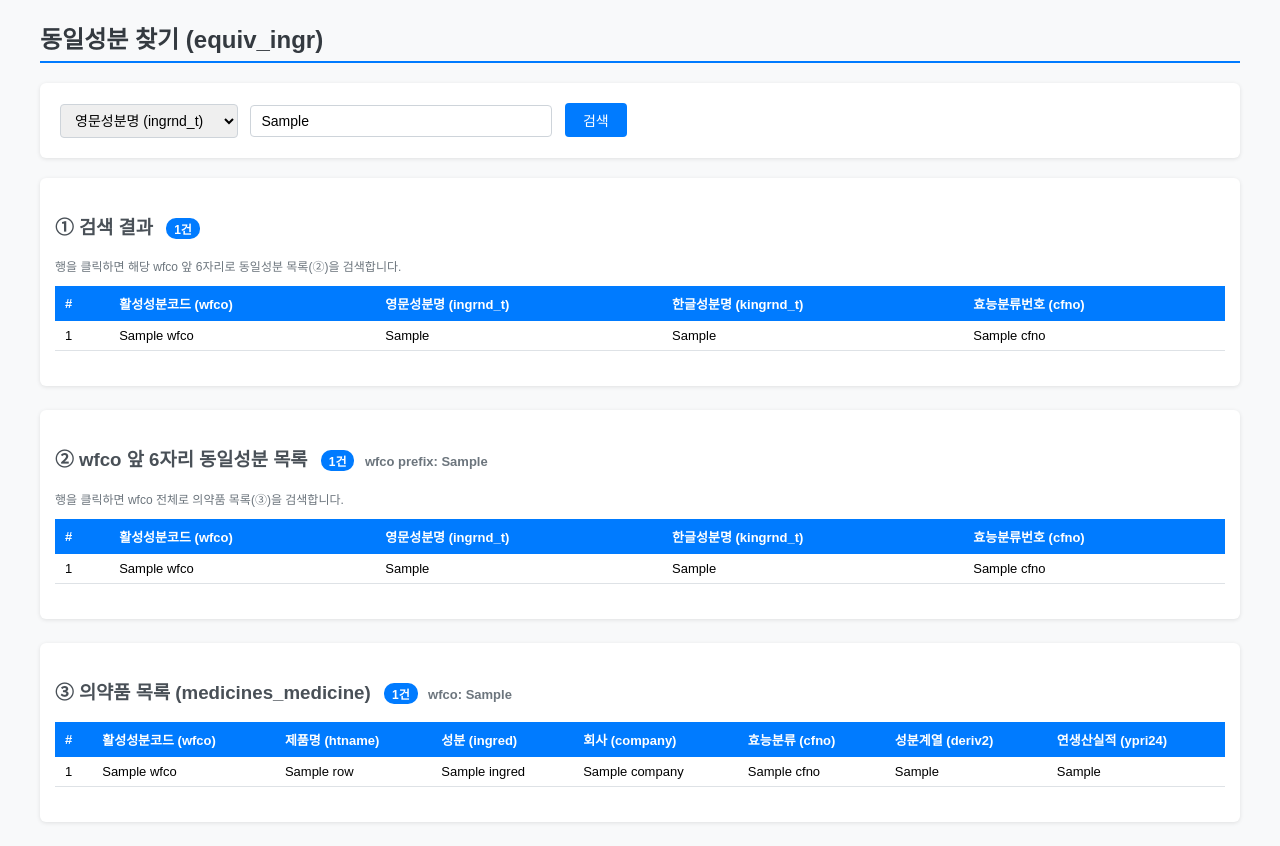
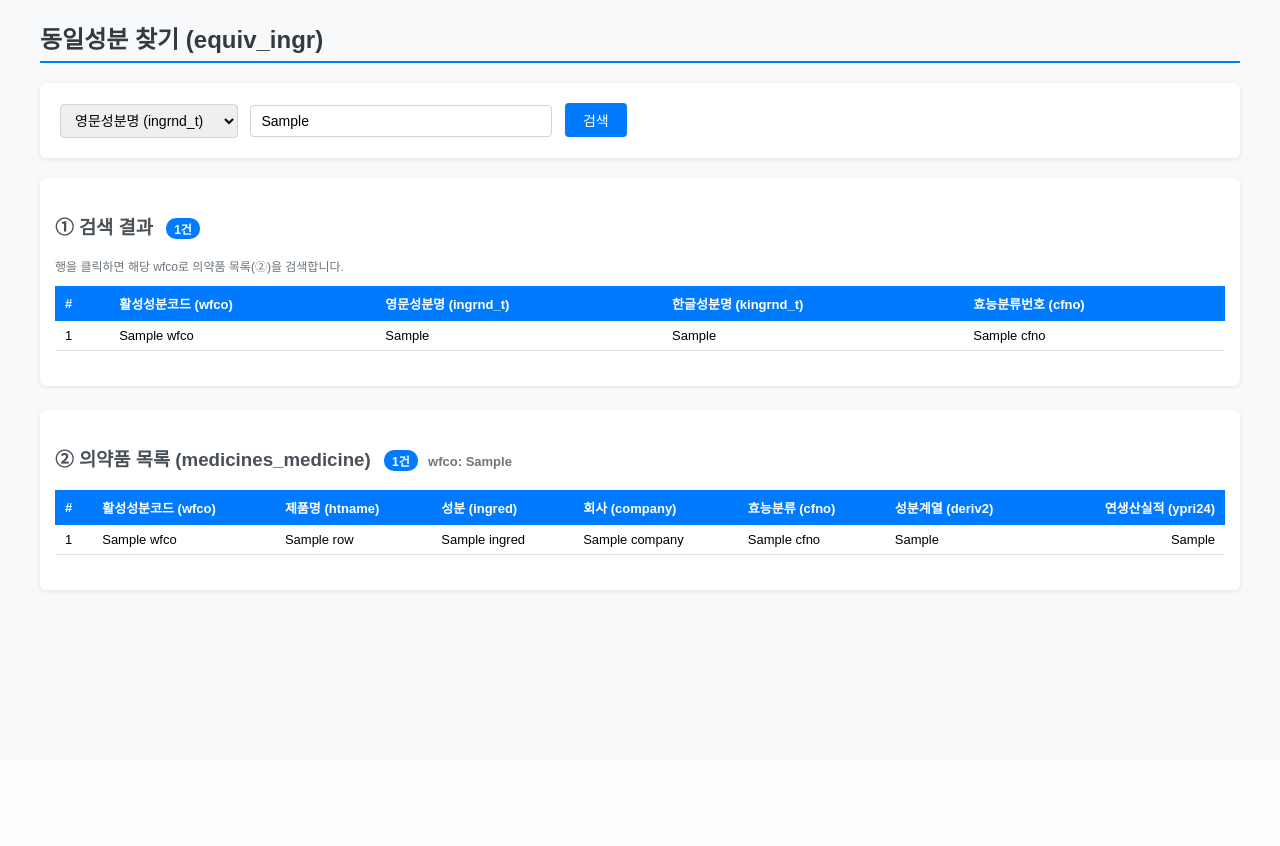
Before and after one commit to ywhcho/di_dups65, a Django app: template templates/equiv_ingr/search.html in a window 1280 px wide. Shown: the part 40-886 px from the top of the page. After the commit the page ends 632 px from the top, so only its background shows below. Run offline with Django 4.2, Linux system fonts and the light colour scheme; the template is opened without the code that fills it: most values are stand-ins (such as "Sample title", 1, 10 or a date in 2020).

Commit message:
Simplify equiv_ingr to two-step wfco search

```diff
--- a/templates/equiv_ingr/search.html
+++ b/templates/equiv_ingr/search.html
@@ -28,7 +28,7 @@
     <span class="badge">{{ table1_page.paginator.count }}건</span>
   </h3>
   <p style="font-size:12px;color:#6c757d;">
-    행을 클릭하면 해당 wfco 앞 6자리로 동일성분 목록(②)을 검색합니다.
+    행을 클릭하면 해당 wfco로 의약품 목록(②)을 검색합니다.
   </p>
   {% if table1_page.object_list %}
   <table>
@@ -44,12 +44,11 @@
     <tbody>
       {% for row in table1_page %}
       {% with row_no=table1_page.start_index|add:forloop.counter0 %}
-      {% with w6=row.wfco|slice:":6" %}
-      <tr class="clickable-row {% if wfco6 == w6 %}selected{% endif %}"
+      <tr class="clickable-row {% if wfco_full == row.wfco %}selected{% endif %}"
           data-nav="table1"
           data-type="{{ query_type }}"
           data-val="{{ query_val }}"
-          data-wfco6="{{ w6 }}"
+          data-wfco="{{ row.wfco }}"
           data-page1="{{ table1_page.number }}">
         <td>{{ row_no }}</td>
         <td>{{ row.wfco }}</td>
@@ -57,7 +56,6 @@
         <td>{{ row.kingrnd_t }}</td>
         <td>{{ row.cfno }}</td>
       </tr>
-      {% endwith %}
       {% endwith %}
       {% endfor %}
     </tbody>
@@ -67,17 +65,17 @@
   {% if table1_page.has_other_pages %}
   <div class="pagination">
     {% if table1_page.has_previous %}
-      <a href="?type={{ query_type|urlencode }}&val={{ query_val|urlencode }}&wfco6={{ wfco6|urlencode }}&wfco={{ wfco_full|urlencode }}&page1={{ table1_page.previous_page_number }}&page2={{ request.GET.page2|default:1 }}&page3={{ request.GET.page3|default:1 }}">이전</a>
+      <a href="?type={{ query_type|urlencode }}&val={{ query_val|urlencode }}&wfco={{ wfco_full|urlencode }}&page1={{ table1_page.previous_page_number }}&page2={{ request.GET.page2|default:1 }}">이전</a>
     {% endif %}
     {% for num in table1_page.paginator.page_range %}
       {% if table1_page.number == num %}
         <span class="current">{{ num }}</span>
       {% elif num >= table1_page.number|add:-3 and num <= table1_page.number|add:3 %}
-        <a href="?type={{ query_type|urlencode }}&val={{ query_val|urlencode }}&wfco6={{ wfco6|urlencode }}&wfco={{ wfco_full|urlencode }}&page1={{ num }}&page2={{ request.GET.page2|default:1 }}&page3={{ request.GET.page3|default:1 }}">{{ num }}</a>
+        <a href="?type={{ query_type|urlencode }}&val={{ query_val|urlencode }}&wfco={{ wfco_full|urlencode }}&page1={{ num }}&page2={{ request.GET.page2|default:1 }}">{{ num }}</a>
       {% endif %}
     {% endfor %}
     {% if table1_page.has_next %}
-      <a href="?type={{ query_type|urlencode }}&val={{ query_val|urlencode }}&wfco6={{ wfco6|urlencode }}&wfco={{ wfco_full|urlencode }}&page1={{ table1_page.next_page_number }}&page2={{ request.GET.page2|default:1 }}&page3={{ request.GET.page3|default:1 }}">다음</a>
+      <a href="?type={{ query_type|urlencode }}&val={{ query_val|urlencode }}&wfco={{ wfco_full|urlencode }}&page1={{ table1_page.next_page_number }}&page2={{ request.GET.page2|default:1 }}">다음</a>
     {% endif %}
   </div>
   {% endif %}
@@ -89,44 +87,40 @@
 {% endif %}
 
 {# ══════════════════════════════════════════════════════════════ #}
-{# Table 2: wfco 앞 6자리 동일성분 (med_interaction_mfname) #}
+{# Table 2: wfco 전체 일치 의약품 목록 (medicines_medicine) #}
 {# ══════════════════════════════════════════════════════════════ #}
 {% if table2_page is not None %}
 <div id="table2-section" class="table-section">
-  <h3>② wfco 앞 6자리 동일성분 목록
+  <h3>② 의약품 목록 (medicines_medicine)
     <span class="badge">{{ table2_page.paginator.count }}건</span>
-    &nbsp;<small style="font-size:13px;color:#6c757d;">wfco prefix: <strong>{{ wfco6 }}</strong></small>
+    &nbsp;<small style="font-size:13px;color:#6c757d;">wfco: <strong>{{ wfco_full }}</strong></small>
   </h3>
-  <p style="font-size:12px;color:#6c757d;">
-    행을 클릭하면 wfco 전체로 의약품 목록(③)을 검색합니다.
-  </p>
   {% if table2_page.object_list %}
   <table>
     <thead>
       <tr>
         <th>#</th>
         <th>활성성분코드 (wfco)</th>
-        <th>영문성분명 (ingrnd_t)</th>
-        <th>한글성분명 (kingrnd_t)</th>
-        <th>효능분류번호 (cfno)</th>
+        <th>제품명 (htname)</th>
+        <th>성분 (ingred)</th>
+        <th>회사 (company)</th>
+        <th>효능분류 (cfno)</th>
+        <th>성분계열 (deriv2)</th>
+        <th style="text-align:right;">연생산실적 (ypri24)</th>
       </tr>
     </thead>
     <tbody>
       {% for row in table2_page %}
       {% with row_no=table2_page.start_index|add:forloop.counter0 %}
-      <tr class="clickable-row {% if wfco_full == row.wfco %}selected{% endif %}"
-          data-nav="table2"
-          data-type="{{ query_type }}"
-          data-val="{{ query_val }}"
-          data-wfco6="{{ wfco6 }}"
-          data-wfco="{{ row.wfco }}"
-          data-page1="{{ request.GET.page1|default:1 }}"
-          data-page2="{{ table2_page.number }}">
+      <tr>
         <td>{{ row_no }}</td>
         <td>{{ row.wfco }}</td>
-        <td>{{ row.ingrnd_t }}</td>
-        <td>{{ row.kingrnd_t }}</td>
+        <td>{{ row.htname }}</td>
+        <td>{{ row.ingred }}</td>
+        <td>{{ row.company }}</td>
         <td>{{ row.cfno }}</td>
+        <td>{{ row.deriv2 }}</td>
+        <td style="text-align:right;">{{ row.ypri24_display }}</td>
       </tr>
       {% endwith %}
       {% endfor %}
@@ -137,83 +131,17 @@
   {% if table2_page.has_other_pages %}
   <div class="pagination">
     {% if table2_page.has_previous %}
-      <a href="?type={{ query_type|urlencode }}&val={{ query_val|urlencode }}&wfco6={{ wfco6|urlencode }}&wfco={{ wfco_full|urlencode }}&page1={{ request.GET.page1|default:1 }}&page2={{ table2_page.previous_page_number }}&page3={{ request.GET.page3|default:1 }}">이전</a>
+      <a href="?type={{ query_type|urlencode }}&val={{ query_val|urlencode }}&wfco={{ wfco_full|urlencode }}&page1={{ request.GET.page1|default:1 }}&page2={{ table2_page.previous_page_number }}">이전</a>
     {% endif %}
     {% for num in table2_page.paginator.page_range %}
       {% if table2_page.number == num %}
         <span class="current">{{ num }}</span>
       {% elif num >= table2_page.number|add:-3 and num <= table2_page.number|add:3 %}
-        <a href="?type={{ query_type|urlencode }}&val={{ query_val|urlencode }}&wfco6={{ wfco6|urlencode }}&wfco={{ wfco_full|urlencode }}&page1={{ request.GET.page1|default:1 }}&page2={{ num }}&page3={{ request.GET.page3|default:1 }}">{{ num }}</a>
+        <a href="?type={{ query_type|urlencode }}&val={{ query_val|urlencode }}&wfco={{ wfco_full|urlencode }}&page1={{ request.GET.page1|default:1 }}&page2={{ num }}">{{ num }}</a>
       {% endif %}
     {% endfor %}
     {% if table2_page.has_next %}
-      <a href="?type={{ query_type|urlencode }}&val={{ query_val|urlencode }}&wfco6={{ wfco6|urlencode }}&wfco={{ wfco_full|urlencode }}&page1={{ request.GET.page1|default:1 }}&page2={{ table2_page.next_page_number }}&page3={{ request.GET.page3|default:1 }}">다음</a>
-    {% endif %}
-  </div>
-  {% endif %}
-
-  {% else %}
-  <p style="color:#6c757d;">해당 성분이 없습니다.</p>
-  {% endif %}
-</div>
-{% endif %}
-
-{# ══════════════════════════════════════════════════════════════ #}
-{# Table 3: wfco 전체 일치 의약품 목록 (medicines_medicine) #}
-{# ══════════════════════════════════════════════════════════════ #}
-{% if table3_page is not None %}
-<div id="table3-section" class="table-section">
-  <h3>③ 의약품 목록 (medicines_medicine)
-    <span class="badge">{{ table3_page.paginator.count }}건</span>
-    &nbsp;<small style="font-size:13px;color:#6c757d;">wfco: <strong>{{ wfco_full }}</strong></small>
-  </h3>
-  {% if table3_page.object_list %}
-  <table>
-    <thead>
-      <tr>
-        <th>#</th>
-        <th>활성성분코드 (wfco)</th>
-        <th>제품명 (htname)</th>
-        <th>성분 (ingred)</th>
-        <th>회사 (company)</th>
-        <th>효능분류 (cfno)</th>
-        <th>성분계열 (deriv2)</th>
-        <th>연생산실적 (ypri24)</th>
-      </tr>
-    </thead>
-    <tbody>
-      {% for row in table3_page %}
-      {% with row_no=table3_page.start_index|add:forloop.counter0 %}
-      <tr>
-        <td>{{ row_no }}</td>
-        <td>{{ row.wfco }}</td>
-        <td>{{ row.htname }}</td>
-        <td>{{ row.ingred }}</td>
-        <td>{{ row.company }}</td>
-        <td>{{ row.cfno }}</td>
-        <td>{{ row.deriv2 }}</td>
-        <td>{{ row.ypri24 }}</td>
-      </tr>
-      {% endwith %}
-      {% endfor %}
-    </tbody>
-  </table>
-
-  {# Table 3 페이지네이션 #}
-  {% if table3_page.has_other_pages %}
-  <div class="pagination">
-    {% if table3_page.has_previous %}
-      <a href="?type={{ query_type|urlencode }}&val={{ query_val|urlencode }}&wfco6={{ wfco6|urlencode }}&wfco={{ wfco_full|urlencode }}&page1={{ request.GET.page1|default:1 }}&page2={{ request.GET.page2|default:1 }}&page3={{ table3_page.previous_page_number }}">이전</a>
-    {% endif %}
-    {% for num in table3_page.paginator.page_range %}
-      {% if table3_page.number == num %}
-        <span class="current">{{ num }}</span>
-      {% elif num >= table3_page.number|add:-3 and num <= table3_page.number|add:3 %}
-        <a href="?type={{ query_type|urlencode }}&val={{ query_val|urlencode }}&wfco6={{ wfco6|urlencode }}&wfco={{ wfco_full|urlencode }}&page1={{ request.GET.page1|default:1 }}&page2={{ request.GET.page2|default:1 }}&page3={{ num }}">{{ num }}</a>
-      {% endif %}
-    {% endfor %}
-    {% if table3_page.has_next %}
-      <a href="?type={{ query_type|urlencode }}&val={{ query_val|urlencode }}&wfco6={{ wfco6|urlencode }}&wfco={{ wfco_full|urlencode }}&page1={{ request.GET.page1|default:1 }}&page2={{ request.GET.page2|default:1 }}&page3={{ table3_page.next_page_number }}">다음</a>
+      <a href="?type={{ query_type|urlencode }}&val={{ query_val|urlencode }}&wfco={{ wfco_full|urlencode }}&page1={{ request.GET.page1|default:1 }}&page2={{ table2_page.next_page_number }}">다음</a>
     {% endif %}
   </div>
   {% endif %}
@@ -236,19 +164,11 @@ document.querySelectorAll('.clickable-row').forEach(function(row) {
     p.set('val',  this.dataset.val  || '');
 
     if (nav === 'table1') {
-      /* Table1 행 클릭: wfco 앞 6자리로 Table2 표시, page1 유지 */
-      p.set('wfco6',  this.dataset.wfco6 || '');
+      /* Table1 행 클릭: wfco 전체로 Table2 표시, page1 유지 */
+      p.set('wfco',   this.dataset.wfco || '');
       p.set('page1',  this.dataset.page1 || '1');
       /* Table2 포커스를 위해 hash 추가 */
       window.location.href = '?' + p.toString() + '#table2-section';
-    } else if (nav === 'table2') {
-      /* Table2 행 클릭: wfco 전체로 Table3 표시, page1/page2 유지 */
-      p.set('wfco6',  this.dataset.wfco6  || '');
-      p.set('wfco',   this.dataset.wfco   || '');
-      p.set('page1',  this.dataset.page1  || '1');
-      p.set('page2',  this.dataset.page2  || '1');
-      /* Table3 포커스를 위해 hash 추가 */
-      window.location.href = '?' + p.toString() + '#table3-section';
     }
   });
 });
```
Also changed, not shown: SETUP.md (+3 -4 lines), equiv_ingr/views.py (+23 -20 lines).
